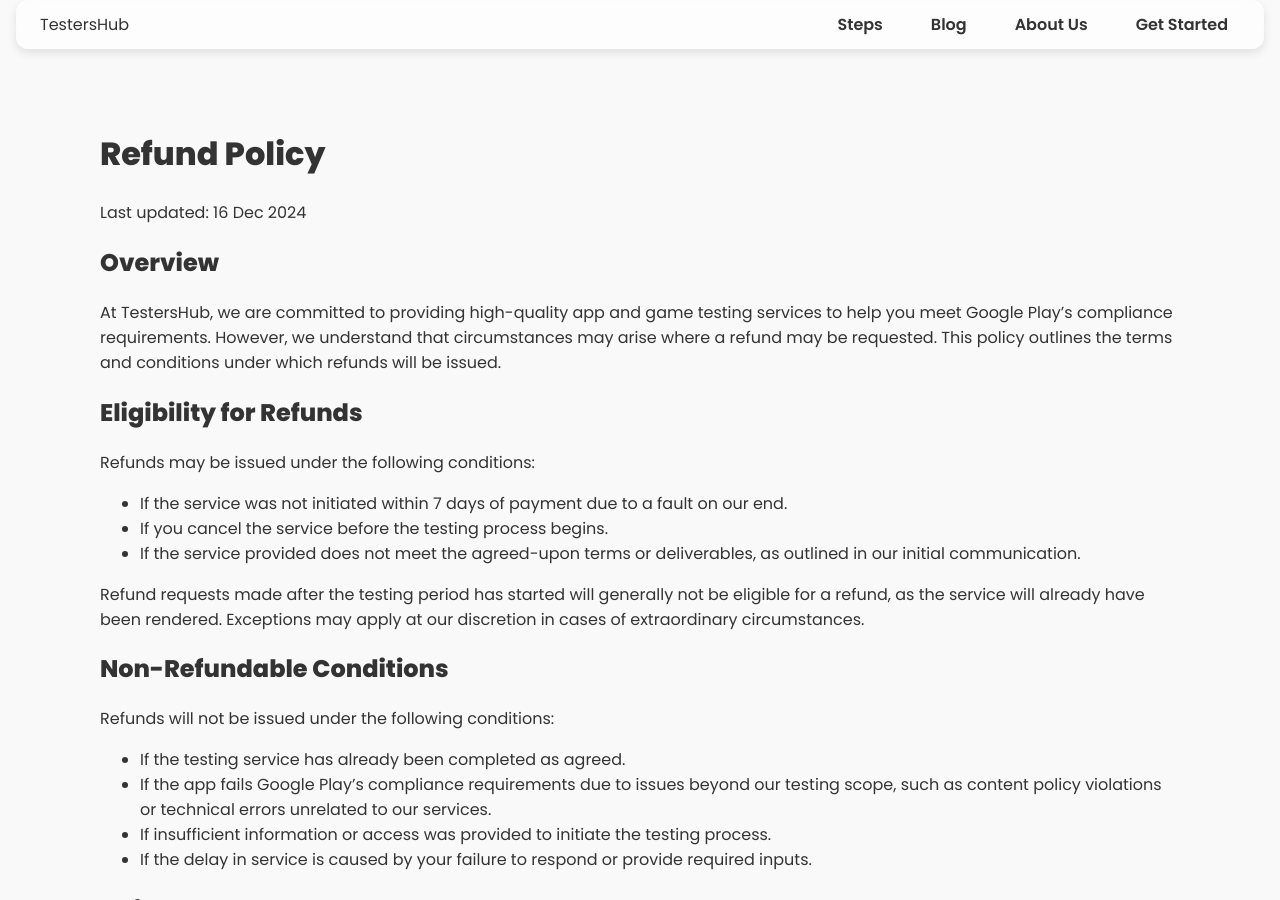
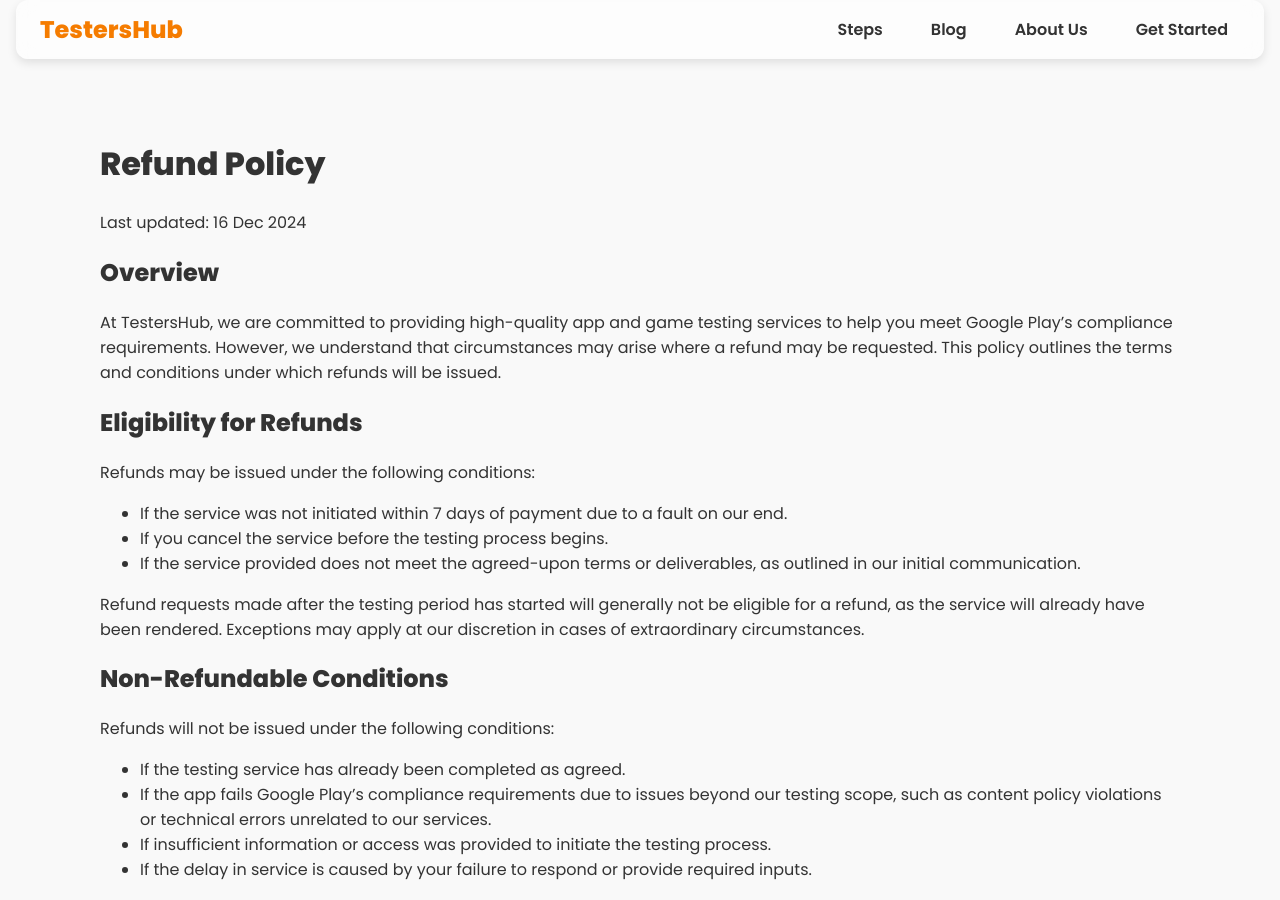
Before and after one commit to teekamsuthar/12testersgoogleplay.com, a Jekyll site: the page refund-policy.html, which Jekyll copies as it is, in a window 1280 px wide and 900 px high. Built offline with Jekyll 4.4.1, drawn with Linux system fonts in a browser that asks for light colours.

Commit message:
Update refund-policy.html

```diff
--- a/refund-policy.html
+++ b/refund-policy.html
@@ -13,10 +13,12 @@
       rel="stylesheet"
     />
     <link rel="stylesheet" href="style.css" />
+    <link rel="icon" href="images/thailand (1).png" type="image/x-icon">
+
   </head>
   <body>
       <nav class="nav">
-        <div class="logo">TestersHub</div>
+        <div class="logo"><a href="index.html">TestersHub</a></div>
         <ul class="nav-links">
           <li><a href="#how-it-works">Steps</a></li>
           <li><a href="blog.html">Blog</a></li>
@@ -139,7 +141,7 @@
       <div class="container">
         <div class="grid">
           <div class="about-us">
-            <div class="logo">TestersHub</div>
+            <div class="logo"><a href="index.html">TestersHub</a></div>
             <p>  By strictly following Google’s guidelines and best practices, we ensure your app fully complies with their policies—helping you smoothly transition to production approval.</p>
           </div>
 
```
